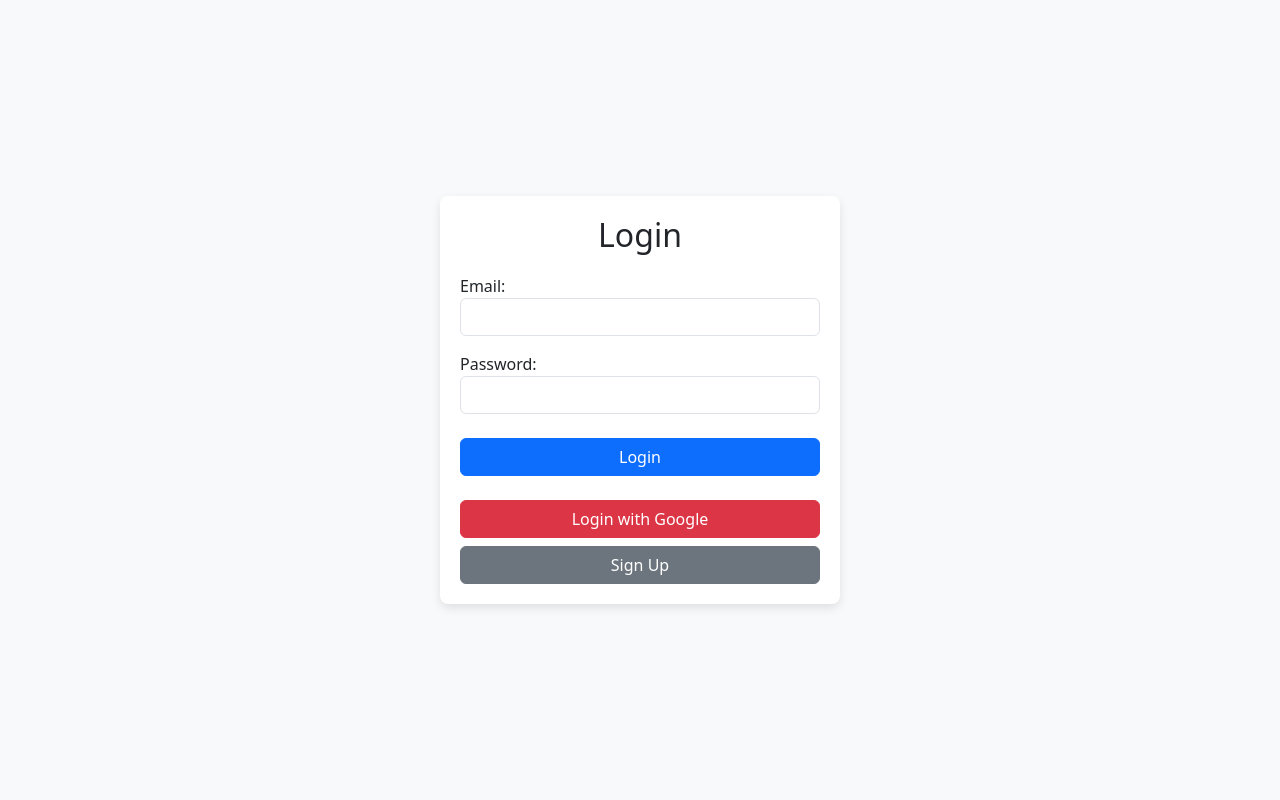
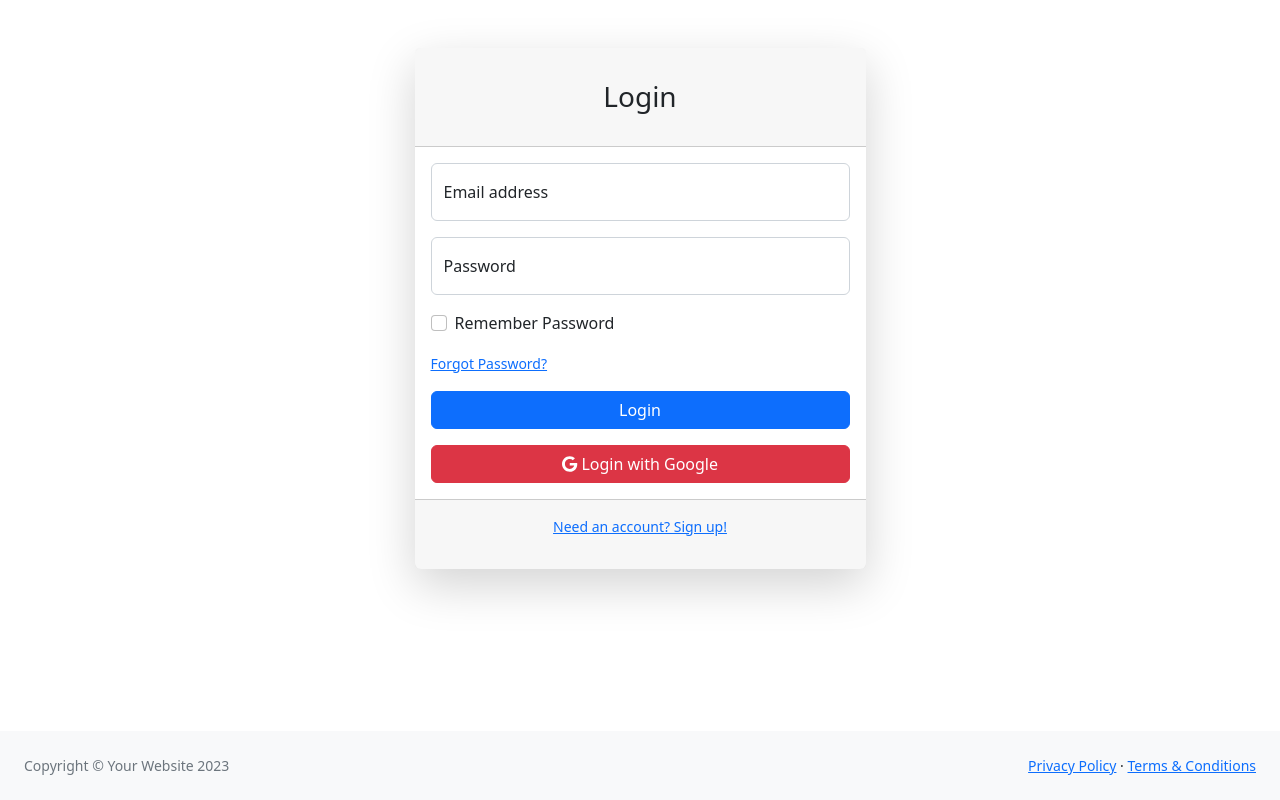
Before and after one commit to mehdizadpanah/wlcomco, a Flask app: page /login in a window 1280 px wide. Run offline with Flask 3, Linux system fonts and the light colour scheme; parts of the project's set-up code (start-up, migrations or seed data) failed here and were passed over; some libraries are stand-ins or nearby versions.

Commit message:
new login

```diff
--- a/app/templates/login.html
+++ b/app/templates/login.html
@@ -1,70 +1,96 @@
 <!DOCTYPE html>
 <html lang="en">
+
 <head>
+    <meta charset="utf-8" />
+    <meta http-equiv="X-UA-Compatible" content="IE=edge" />
+    <meta name="viewport" content="width=device-width, initial-scale=1, shrink-to-fit=no" />
+    <meta name="description" content="" />
+    <meta name="author" content="" />
     <title>Login</title>
-    <link rel="stylesheet" href="{{ url_for('static', filename='bootstrap/css/bootstrap.min.css') }}">
-    <style>
-        .login-container {
-            display: flex;
-            justify-content: center;
-            align-items: center;
-            height: 100vh;
-            background-color: #f8f9fa;
-        }
+    <link href="{{ url_for('static', filename='custom/css/styles.css') }}" rel="stylesheet" />
+    <script src="https://use.fontawesome.com/releases/v6.3.0/js/all.js" crossorigin="anonymous"></script>
+</head>
 
-        .login-box {
-            width: 100%;
-            max-width: 400px;
-            padding: 20px;
-            background: #ffffff;
-            border-radius: 8px;
-            box-shadow: 0 4px 10px rgba(0, 0, 0, 0.1);
-        }
+<body class="bg-white">
+    <div id="layoutAuthentication">
+        <div id="layoutAuthentication_content">
+            <main>
+                <div class="container">
+                    <div class="row justify-content-center">
+                        <div class="col-lg-5">
+                            <div class="card shadow-lg border-0 rounded-lg mt-5">
+                                <div class="card-header">
+                                    <h3 class="text-center font-weight-light my-4">Login</h3>
+                                </div>
+                                <div class="card-body">
+                                    <form method="POST" action="{{ url_for('routes.login') }}">
+                                        <div class="form-floating mb-3">
+                                            <input class="form-control" id="email" name="email" type="email"
+                                                placeholder="name@example.com" />
+                                            <label for="email">Email address</label>
+                                        </div>
+                                        <div class="form-floating mb-3">
+                                            <input class="form-control" id="password" name="password" type="password"
+                                                placeholder="Password" />
+                                            <label for="password">Password</label>
+                                        </div>
+                                        <div class="form-check mb-3">
+                                            <input class="form-check-input" id="inputRememberPassword" type="checkbox"
+                                                value="" />
+                                            <label class="form-check-label" for="inputRememberPassword">Remember
+                                                Password</label>
+                                        </div>
+                                        <div>
+                                            <a class="small" href="password.html">Forgot Password?</a>
+                                        </div>
 
-        .login-box h2 {
-            text-align: center;
-            margin-bottom: 20px;
-        }
+                                        <div class="d-grid mt-3">
+                                            <button type="submit" class="btn btn-primary">Login</button>
+                                        </div>
 
-        .login-box .btn {
-            width: 100%;
-        }
+                                        <div class="d-grid mt-3">
+                                            <a href="{{ url_for('routes.login_google') }}"
+                                                class="btn btn-danger btn-block">
+                                                <i class="fa-brands fa-google"></i>
+                                                Login with Google
+                                            </a>
+                                        </div>
+                                    </form>
+                                </div>
+                                <div class="card-footer text-center py-3">
+                                    <div class="small mb-3"><a href="register.html">Need an account? Sign up!</a></div>
+                                    {% if error %}
+                                    <div class="text-center alert alert-danger" role="alert">
+                                        {{ error }}
+                                    </div>
+                                    {% endif %}
+                                </div>
 
-        .btn-secondary {
-            background-color: #6c757d;
-            color: white;
-        }
-
-        .btn-secondary:hover {
-            background-color: #5a6268;
-        }
-    </style>
-</head>
-<body>
-    <div class="login-container">
-        <div class="login-box">
-            <h2>Login</h2>
-            {% if error %}
-            <div class="alert alert-danger" role="alert">
-                {{ error }}
-            </div>
-            {% endif %}
-            <form method="POST" action="{{ url_for('routes.login') }}">
-                <div class="form-group">
-                    <label for="email">Email:</label>
-                    <input type="email" class="form-control" id="email" name="email" required>
+                            </div>
+                        </div>
+                    </div>
                 </div>
-                <div class="form-group mt-3">
-                    <label for="password">Password:</label>
-                    <input type="password" class="form-control" id="password" name="password" required>
+            </main>
+        </div>
+        <div id="layoutAuthentication_footer">
+            <footer class="py-4 bg-light mt-auto">
+                <div class="container-fluid px-4">
+                    <div class="d-flex align-items-center justify-content-between small">
+                        <div class="text-muted">Copyright &copy; Your Website 2023</div>
+                        <div>
+                            <a href="#">Privacy Policy</a>
+                            &middot;
+                            <a href="#">Terms &amp; Conditions</a>
+                        </div>
+                    </div>
                 </div>
-                <button type="submit" class="btn btn-primary btn-block mt-4">Login</button>
-            </form>
-            <div class="mt-3 text-center">
-                <a href="{{ url_for('routes.login_google') }}" class="btn btn-danger btn-block mt-2">Login with Google</a>
-                <a href="{{ url_for('routes.signup') }}" class="btn btn-secondary btn-block mt-2">Sign Up</a>
-            </div>
+            </footer>
         </div>
     </div>
+    <script src="https://cdn.jsdelivr.net/npm/bootstrap@5.2.3/dist/js/bootstrap.bundle.min.js"
+        crossorigin="anonymous"></script>
+    <script src="js/scripts.js"></script>
 </body>
+
 </html>
```
Also changed, not shown: app/templates/base.html (+19 -0 lines).
